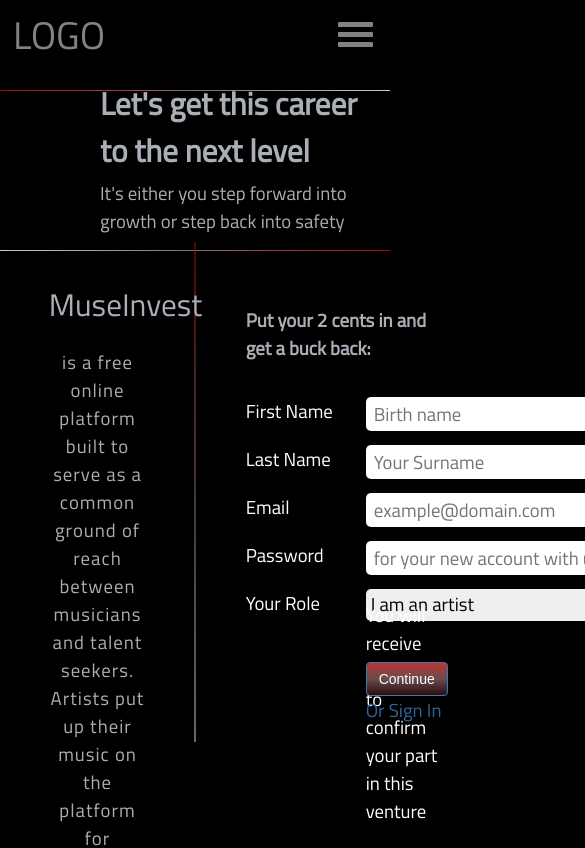
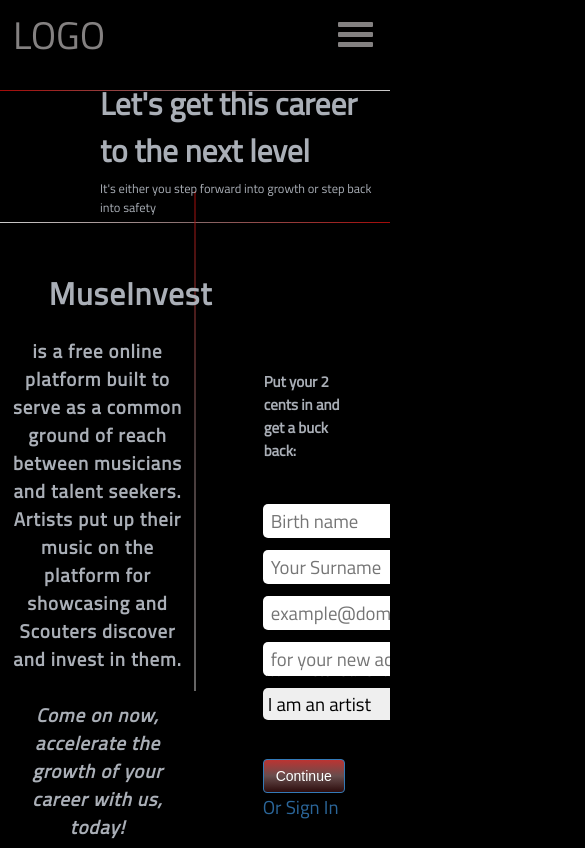
Before and after one commit to Siyanda-Mzam/musinvest, an Angular app in the folder client/: page /signup in a window 390 px wide. Shown: the top 848 px of the page, 585 px wide, since content can reach past the window. Built offline with nearby package versions, Linux system fonts and the light colour scheme.

Commit message:
Added and handled media queries for iPad4 and standard iPad.

```diff
--- a/client/src/featured/featured.component.html
+++ b/client/src/featured/featured.component.html
@@ -7,3 +7,4 @@
   {{ body }}
 </p>
 <hr class="sleek-line">
+<track-list class="controls"></track-list>
--- a/client/src/home/home.component.html
+++ b/client/src/home/home.component.html
@@ -15,5 +15,4 @@
 
 <hr class="sleek-line">
 <div class="controls">
-<track-list class="controls"></track-list>
 </div>
--- a/client/src/join/login/login.component.html
+++ b/client/src/join/login/login.component.html
@@ -17,7 +17,7 @@
                 <div class="control-group">
                   <label for="email">Email</label>
                   <div class="controls">
-                    <input required [(ngModel)]="email" name="email" ngControl="emailCtrl" class="text-field" autofocus="autofocus" size="50" type="email" value="" placeholder="example@domain.com">
+                    <input required [(ngModel)]="email" name="email" ngControl="emailCtrl" class="text-field" size="50" type="email" value="" placeholder="example@domain.com">
                   </div>
                 </div>
                 <div class="control-group">
--- a/client/src/join/sign.component.scss
+++ b/client/src/join/sign.component.scss
@@ -4,6 +4,11 @@
     position: absolute;
     width: 100%;
     height: 50%;
+    @media #{ $iPadPort } {
+        overflow: hidden;
+        height: 100%;
+        width:100%;
+    }
     &:before {
         content: '';
         position: absolute;
@@ -15,6 +20,15 @@
         left: 50%;
         -webkit-transform: translate(-50%, -50%);
                 transform: translate(-50%, -50%);
+        @media #{ $iPhone4Land } {
+            display: none;
+        }
+        @media #{ $iPhone4Port } {
+            display: none;
+        }
+        @media #{ $iPadPort } {
+            top:44%;
+        }
     }
     h1, p {
         color: $futureLabels;
@@ -28,28 +42,75 @@
     left: 50%;
     height: 50%;
     margin: 0 13%;
+    overflow:visible;
+    @media #{ $iPhone4Land } {
+        left: 10px;
+        margin: 0;
+        width: 100%;
+    }
+    @media #{ $iPhone4Port } {
+        left: 14px;
+        top: 45%;
+        margin: 0;
+        width: 100%;
+    }
+    @media #{ $iPadPort } {
+        position: relative;
+        left: 35%;
+        margin: 0 0 0 8%;
+        top: 15%;
+    }
+    @media #{ $iPadLand } {
+        margin: 0 0 0 5%;
+        width: 45%;
+    }
     p {
         padding: initial;
     }
     h4 {
         font-family: 'Titillium Web';
         font-size: 3em;
+        @media #{ $iPhone4Port } {
+            font-size:2em;
+        }
+        @media #{ $iPadPort } {
+            font-size: 2.4em;
+            padding-left: 96px;
+        }
     }
     form {
         width:100%;
         height:100%;
         font-family: 'Titillium Web';
         font-size: 3em;
+        @media #{ $iPhone4Land } {
+            font-size: 2.3em;
+        }
+        @media #{ $iPhone4Port } {
+            font-size: 2em;
+        }
         .controls-container {
             height: 100%;
             .control-group {
                 padding: 10px 0;
+                @media #{ $iPadPort } {
+                    padding: 23px 0;
+                    label {
+                        display: none;
+                    }
+                }
                 .control-label {
                 }
                 .controls {
                     position: absolute;
                     display: inline-block;
                     left: 120px;
+                    @media #{ $iPhone4Port } {
+                        left:95px;
+                    }
+                    @media #{ $iPadPort } {
+                        left: 95px;
+                    }
                     select {
                         width: 311%;
                     }
@@ -62,6 +123,18 @@
                         outline-color: transparent;
                         &:focus {
                             outline-color: red;
+                        }
+                        @media #{ $iPhone4Land } {
+                            width:330px;
+                        }
+                        @media #{ $iPhone4Port } {
+                            width:200px;
+                        }
+                        @media #{ $iPadLand } {
+                            width: 305px;
+                        }
+                        @media #{ $iPadPort } {
+                            width: 305px;
                         }
                     }
                     a {
@@ -106,6 +179,12 @@
                         display: block;
                         top: 25px;
                         position: relative;
+                        @media #{ $iPhone4Land } {
+                            top:10px;
+                        }
+                        @media #{ $iPhone4Port } {
+                            top:10px;
+                        }
                     }
                     .control-sign {
                         padding-top: 25px;
@@ -119,6 +198,25 @@
                 #confirmation-msg {
                     top:300px;
                     font-size: 1em;
+                    @media #{ $iPhone4Land } {
+                        top: 273px;
+                        font-size: 0.9em;
+                        overflow: visible;
+                    }
+                    @media #{ $iPhone4Port } {
+                        top: 236px;
+                        font-size: .65em;
+                    }
+                    @media #{ $iPadPort } {
+                        top: 271px;
+                        font-size: .7em;
+                        width: 474px;
+                    }
+                    @media #{ $iPadLand } {
+                        top: 305px;
+                        font-size: 0.7em;
+                        overflow: visible;
+                    }
                 }
                 label {
                     color: $white;
@@ -134,16 +232,37 @@
     right: 50%;
     height: 50%;
     color: white;
+    font-family: 'Titillium Web';
+    font-weight: 500;
+    text-align: center;
+    letter-spacing: 1px;
+    @media #{ $iPhone4Land } {
+        display: none;
+    }
+    @media #{ $iPhone4Port } {
+        display: none;
+    }
+    @media #{ $iPadPort } {
+        top: 25%;
+    }
+    @media #{ $iPadLand } {
+        top: 58%;
+    }
     h2, h4 {
-        font-family: 'Titillium Web';
+        margin: 0 25%;
+    }
+    h2 {
         font-size: 5em;
-        font-weight: 500;
-        margin: 0 25%;
-        text-align: center;
+        margin-top: -11px;
     }
     h4 {
         font-size: 3em;
         padding-top: 20px;
-        letter-spacing: 1px;
+        @media #{ $iPadPort } {
+            margin: 0 5%;
+        }
+        @media #{ $iPadLand } {
+            margin: 0 8%;
+        }
     }
 }
--- a/client/src/shared/partials/_variables.scss
+++ b/client/src/shared/partials/_variables.scss
@@ -18,3 +18,113 @@
 $gradStart: rgb(45, 12, 12);
 $gradTrans: #674d4d;
 $gradStop: #bc3432;
+
+/* Smartphones (portrait and landscape) ----------- */
+$smartPortLand: "only screen and (min-device-width : 320px) and (max-device-width : 480px)";
+
+
+
+/* Smartphones (landscape) ----------- */
+$smartLand: "only screen and (min-width : 321px)";
+
+
+
+/* Smartphones (portrait) ----------- */
+$smartPort: "only screen and (max-width : 320px)";
+
+
+
+/* iPads (portrait and landscape) ----------- */
+$iPadPortLand: "only screen and (min-device-width : 768px) and (max-device-width : 1024px)";
+
+
+
+/* iPads (landscape) ----------- */
+$iPadLand: "only screen and (min-device-width : 768px) and (max-device-width : 1024px) and (orientation : landscape)";
+
+
+
+/* iPads (portrait) ----------- */
+$iPadPort: "only screen and (min-device-width : 768px) and (max-device-width : 1024px) and (orientation : portrait)";
+
+
+/**********
+iPad 3
+**********/
+$iPad3Land: "only screen and (min-device-width : 768px) and (max-device-width : 1024px) and (orientation : landscape) and (-webkit-min-device-pixel-ratio : 2)";
+
+
+
+$iPad3Port: "only screen and (min-device-width : 768px) and (max-device-width : 1024px) and (orientation : portrait) and (-webkit-min-device-pixel-ratio : 2)";
+
+
+/* Desktops and laptops ----------- */
+$LapDesk: "only screen  and (min-width : 1224px)";
+
+
+
+/* Large screens ----------- */
+$LapDeskLarge: "only screen  and (min-width : 1824px)";
+
+
+
+/* iPhone 4 ----------- */
+$iPhone4Land: "only screen and (min-device-width : 320px) and (max-device-width : 480px) and (orientation : landscape) and (-webkit-min-device-pixel-ratio : 2)";
+
+
+
+$iPhone4Port: "only screen and (min-device-width : 320px) and (max-device-width : 480px) and (orientation : portrait) and (-webkit-min-device-pixel-ratio : 2)";
+
+
+
+/* iPhone 5 ----------- */
+$iPhone5Land: "only screen and (min-device-width: 320px) and (max-device-height: 568px) and (orientation : landscape) and (-webkit-device-pixel-ratio: 2)";
+
+
+
+$iPhone5Port: "only screen and (min-device-width: 320px) and (max-device-height: 568px) and (orientation : portrait) and (-webkit-device-pixel-ratio: 2)";
+
+
+
+/* iPhone 6 ----------- */
+$iPhone6Land: "only screen and (min-device-width: 375px) and (max-device-height: 667px) and (orientation : landscape) and (-webkit-device-pixel-ratio: 2)";
+
+
+
+$iPhone6Port: "only screen and (min-device-width: 375px) and (max-device-height: 667px) and (orientation : portrait) and (-webkit-device-pixel-ratio: 2)";
+
+
+
+/* iPhone 6+ ----------- */
+$iPhone6PlusLand: "only screen and (min-device-width: 414px) and (max-device-height: 736px) and (orientation : landscape) and (-webkit-device-pixel-ratio: 2)";
+
+
+
+$iPhone6PlusPort: "only screen and (min-device-width: 414px) and (max-device-height: 736px) and (orientation : portrait) and (-webkit-device-pixel-ratio: 2)";
+
+
+
+/* Samsung Galaxy S3 ----------- */
+$GalaxyS3Land: "only screen and (min-device-width: 320px) and (max-device-height: 640px) and (orientation : landscape) and (-webkit-device-pixel-ratio: 2)";
+
+
+
+$GalaxyS3Port: "only screen and (min-device-width: 320px) and (max-device-height: 640px) and (orientation : portrait) and (-webkit-device-pixel-ratio: 2)";
+
+
+
+/* Samsung Galaxy S4 ----------- */
+$GalaxyS4Land: "only screen and (min-device-width: 320px) and (max-device-height: 640px) and (orientation : landscape) and (-webkit-device-pixel-ratio: 3)";
+
+
+
+$GalaxyS3Port: "only screen and (min-device-width: 320px) and (max-device-height: 640px) and (orientation : portrait) and (-webkit-device-pixel-ratio: 3)";
+
+
+
+/* Samsung Galaxy S5 ----------- */
+$GalaxyS5Land: "only screen and (min-device-width: 360px) and (max-device-height: 640px) and (orientation : landscape) and (-webkit-device-pixel-ratio: 3)";
+
+
+
+$GalaxyS5Port: "only screen and (min-device-width: 360px) and (max-device-height: 640px) and (orientation : portrait) and (-webkit-device-pixel-ratio: 3)";
--- a/client/src/shared/styles/heading.scss
+++ b/client/src/shared/styles/heading.scss
@@ -12,13 +12,25 @@
 span, p {
     display: block;
     padding-left: 100px;
+    @media #{ $iPhone4Land } {
+        padding-left: 10px;
+    }
+    @media #{ $iPhone4Port } {
+        padding-left: 10px;
+    }
     h1 {
         @include heading(relative, 10px 0 5px 0, 5em, Titillium Web);
+        @media #{ $iPhone4Land } {
+            @include heading(relative, 22px 0 0 0, 2.5em, Titillium Web);
+        }
+        @media #{ $iPhone4Port } {
+            @include heading(relative, 22px 0 0 0, 2.5em, Titillium Web);
+        }
     }
 }
 
 p {
-    @include heading(relative, 0 0 15px 0, 3em, Titillium Web);
+    @include heading(relative, 0px 0 5px 0, 2em, Titillium Web);
 }
 
 hr.sleek-line {
```
